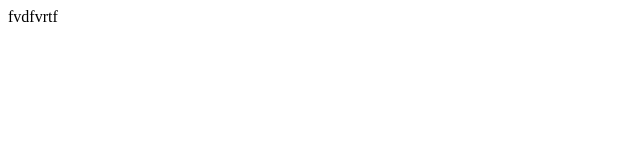
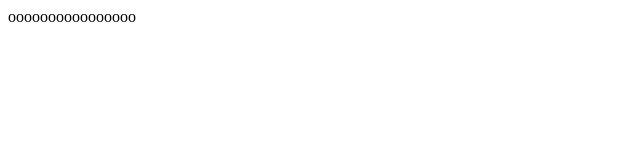
Before and after one commit to maherbenaicha/test, a plain HTML site: page index.html in a window 1280 px wide. Shown: the whole page, without its empty margins (0-640 px from the left). Drawn offline with Linux system fonts and the light colour scheme.

Commit message:
Update index.html

```diff
--- a/index.html
+++ b/index.html
@@ -6,7 +6,7 @@
     <title>Document</title>
 </head>
 <body>
-    fvdfvrtf
+    oooooooooooooooo
 
 </body>
 </html>
```
